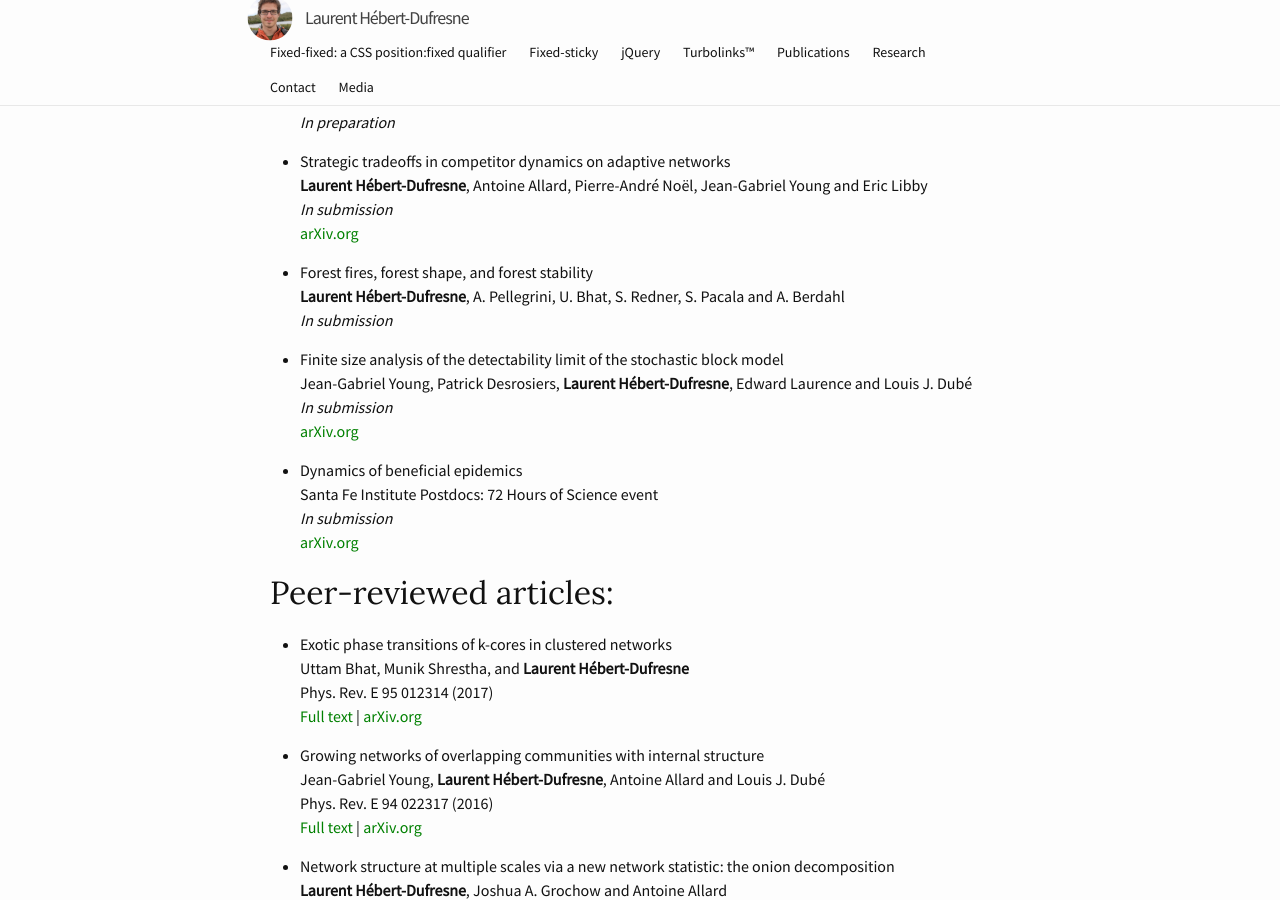
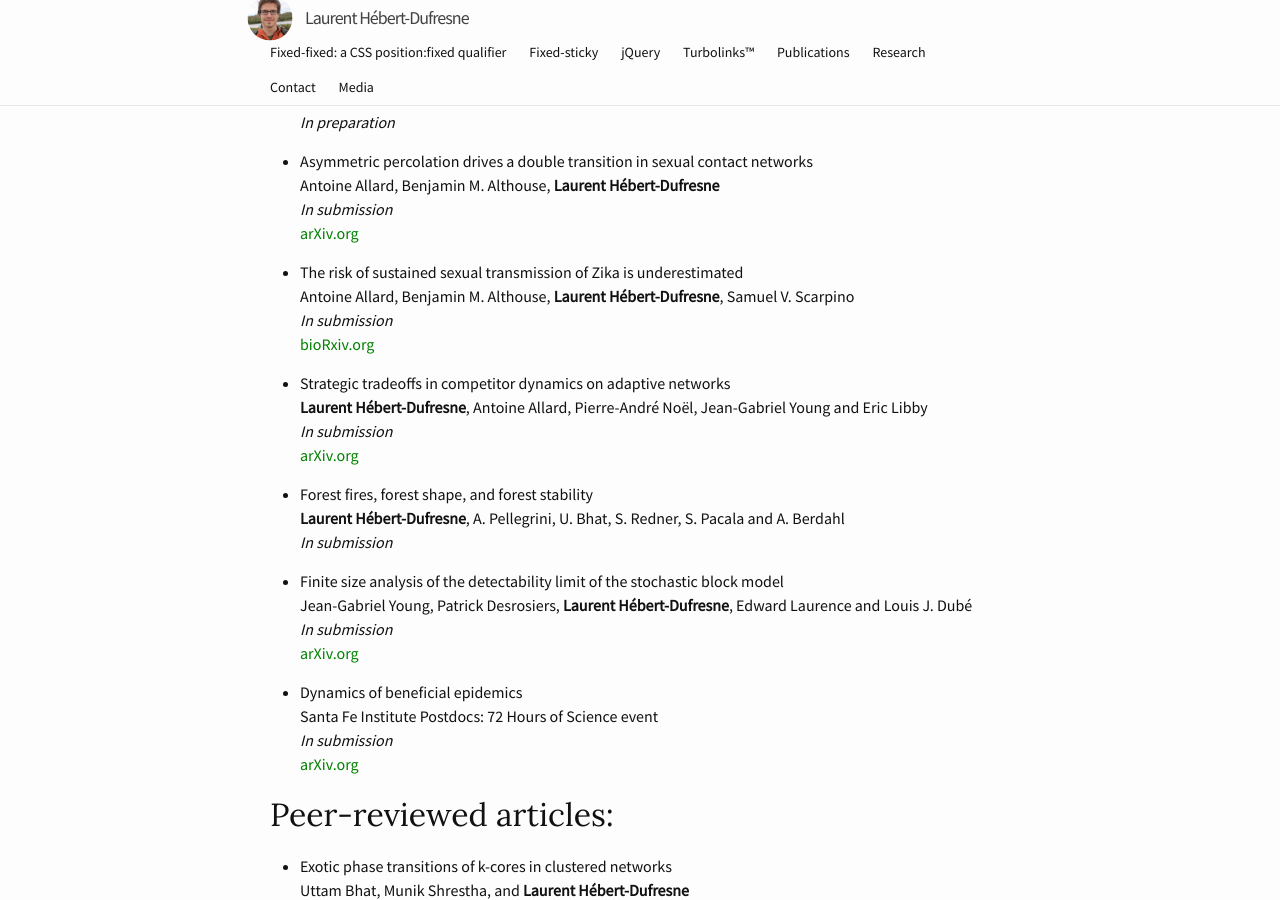
Before and after one commit to laurenthebertdufresne/laurenthebertdufresne.github.io, a Jekyll site: the page built from _pages/publications.md, in a window 1280 px wide and 900 px high, scrolled down 400 px. Built offline with Jekyll 4.4.1, drawn with Linux system fonts in a browser that asks for light colours.

Commit message:
Tout le temps la meme affaire

```diff
--- a/_pages/publications.md
+++ b/_pages/publications.md
@@ -10,6 +10,16 @@ weight: 3
 *   Effective structure of complex networks
     Antoine Allard and **Laurent Hébert-Dufresne**
     _In preparation_
+
+*   Asymmetric percolation drives a double transition in sexual contact networks
+    Antoine Allard, Benjamin M. Althouse, **Laurent Hébert-Dufresne**
+    _In submission_
+    [arXiv.org](https://arxiv.org/abs/1702.06224)
+
+*   The risk of sustained sexual transmission of Zika is underestimated
+    Antoine Allard, Benjamin M. Althouse, **Laurent Hébert-Dufresne**, Samuel V. Scarpino
+    _In submission_
+    [bioRxiv.org](http://biorxiv.org/content/early/2017/02/22/090324)
 
 *   Strategic tradeoffs in competitor dynamics on adaptive networks
     **Laurent Hébert-Dufresne**, Antoine Allard, Pierre-André Noël, Jean-Gabriel Young and Eric Libby
```
